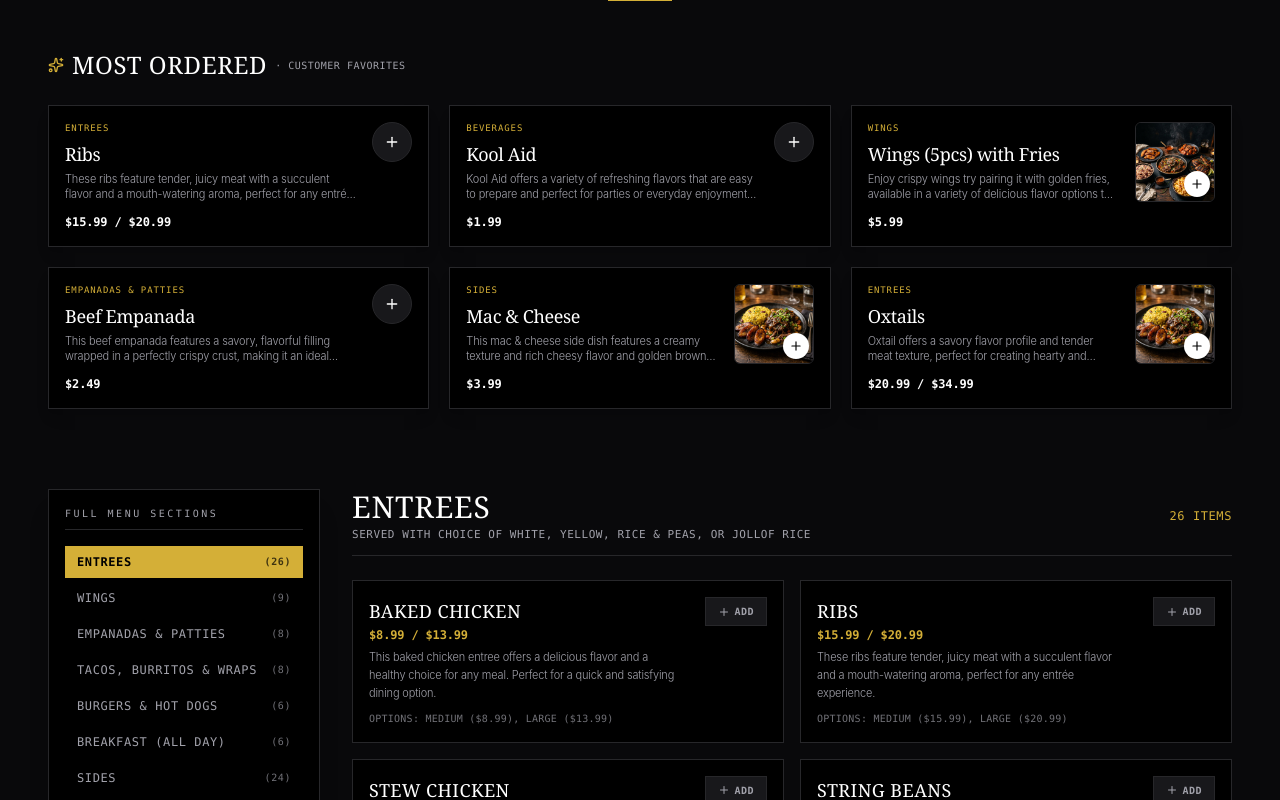
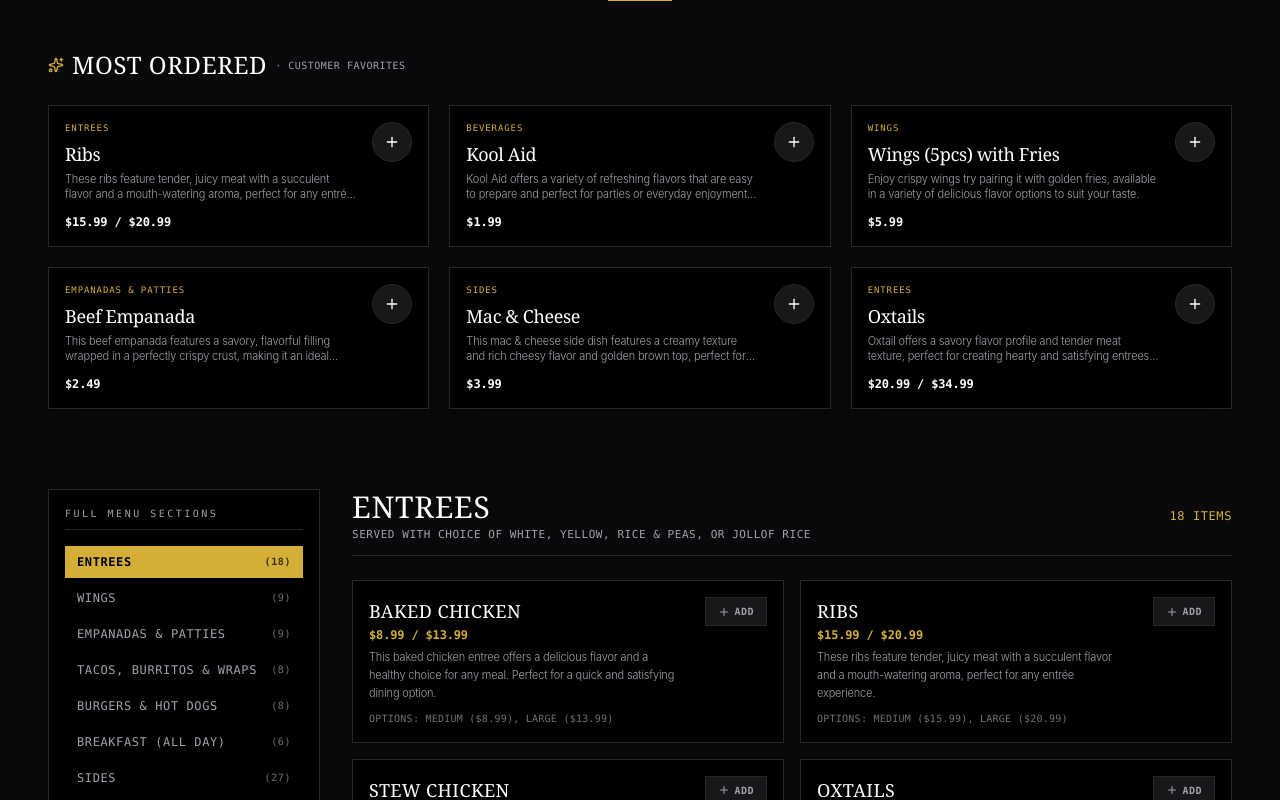
Before and after one commit to eatatlavi-ctrl/eatatlavi.com, a React (Vite) app: page / in a window 1280 px wide. Shown: the part 2680-3480 px from the top of the page. Built offline with nearby package versions, Linux system fonts and the light colour scheme.

Commit message:
Fix entree categorization - move String Beans, Salads, Fries, and Sides from Entrees to Sides category

```diff
--- a/src/data/menuData.ts
+++ b/src/data/menuData.ts
@@ -59,7 +59,6 @@ export const EDITORIAL_MENU: EditorialMenuItem[] = [
     "price": 5.99,
     "description": "Enjoy crispy wings try pairing it with golden fries, available in a variety of delicious flavor options to suit your taste.",
     "options": "",
-    "image": "/images/hero_feast.png",
     "isPopular": true
   },
   {
@@ -85,7 +84,7 @@ export const EDITORIAL_MENU: EditorialMenuItem[] = [
   {
     "id": "sq-BDUK4AJFOSGSMEAC5HBBTDUA",
     "name": "Bacon Cheese Burger w/ fries",
-    "category": "Breakfast (All Day)",
+    "category": "Burgers & Hot Dogs",
     "priceDisplay": "$6.99",
     "price": 6.99,
     "description": "The Bacon Cheese Burger features a juicy beef patty, melty cheese, and crispy bacon, all stacked on a toasted bun for a flavorful and hearty meal.",
@@ -110,13 +109,12 @@ export const EDITORIAL_MENU: EditorialMenuItem[] = [
     "price": 3.99,
     "description": "This mac & cheese side dish features a creamy texture and rich cheesy flavor and golden brown top, perfect for a quick and easy addition to any meal.",
     "options": "",
-    "image": "/images/oxtail.png",
     "isPopular": true
   },
   {
     "id": "sq-RCLO6X754SPPC73EP365GQMH",
     "name": "String Beans",
-    "category": "Entrees",
+    "category": "Sides",
     "priceDisplay": "$3.99",
     "price": 3.99,
     "description": "Green beans offer a nutritious option with a savory, fresh taste, perfect as a side dish or a healthy addition to any meal.",
@@ -161,7 +159,6 @@ export const EDITORIAL_MENU: EditorialMenuItem[] = [
     "price": 20.99,
     "description": "Oxtail offers a savory flavor profile and tender meat texture, perfect for creating hearty and satisfying entrees. Ideal for slow-cooked dishes and rich stews. Your choice of two sides.",
     "options": "Options: Small ($20.99), Medium ($27.99), Large ($34.99)",
-    "image": "/images/oxtail.png",
     "isPopular": true
   },
   {
@@ -222,7 +219,6 @@ export const EDITORIAL_MENU: EditorialMenuItem[] = [
     "price": 8.99,
     "description": "Experience the bold flavors of authentic Caribbean cuisine with our jerk chicken, featuring tender meat seasoned with a perfectly balanced blend of spices. A satisfying choice for a flavorful entrée.",
     "options": "Options: Medium ($8.99), Large ($13.99)",
-    "image": "/images/hero_feast.png",
     "isPopular": true
   },
   {
@@ -238,7 +234,7 @@ export const EDITORIAL_MENU: EditorialMenuItem[] = [
   {
     "id": "sq-IXYK4VIVSSWQIM2VIIXPODQA",
     "name": "Gatorade",
-    "category": "Entrees",
+    "category": "Beverages",
     "priceDisplay": "$1.99",
     "price": 1.99,
     "description": "",
@@ -253,7 +249,6 @@ export const EDITORIAL_MENU: EditorialMenuItem[] = [
     "price": 8.99,
     "description": "Savor 8 crispy wings can be complemented by a generous side of golden fries, making it an ideal choice for sharing or enjoying solo.",
     "options": "",
-    "image": "/images/hero_feast.png",
     "isPopular": true
   },
   {
@@ -264,7 +259,6 @@ export const EDITORIAL_MENU: EditorialMenuItem[] = [
     "price": 8.99,
     "description": "Enjoy a fresh and crispy Whiting Entree featuring 4 pieces of tender fish, perfect for pairing with your favorite sides. A versatile option for any meal occasion.",
     "options": "Options: Regular ($8.99), Large ($13.99)",
-    "image": "/images/storefront.jpg",
     "isPopular": true
   },
   {
@@ -325,7 +319,6 @@ export const EDITORIAL_MENU: EditorialMenuItem[] = [
     "price": 2.99,
     "description": "Savor a unique fusion of flavors with our Jerk Chicken Taco, combining tender, spiced chicken with a bold, spicy kick. A mouth-watering choice for fans of Caribbean-inspired cuisine.",
     "options": "",
-    "image": "/images/hero_feast.png",
     "isPopular": true
   },
   {
@@ -381,7 +374,7 @@ export const EDITORIAL_MENU: EditorialMenuItem[] = [
   {
     "id": "sq-NSLVSB3DSF6YC6RH7TB7DQPF",
     "name": "Sausage",
-    "category": "Entrees",
+    "category": "Breakfast (All Day)",
     "priceDisplay": "$2.99",
     "price": 2.99,
     "description": "These breakfast sausages are crafted from premium pork, offering a savory flavor and juicy texture perfect for starting your day.",
@@ -401,7 +394,7 @@ export const EDITORIAL_MENU: EditorialMenuItem[] = [
   {
     "id": "sq-NWEZLQYEKHLUQTEHQU5OSIDK",
     "name": "Hashbrown",
-    "category": "Entrees",
+    "category": "Breakfast (All Day)",
     "priceDisplay": "$0.99",
     "price": 0.99,
     "description": "Golden-brown home fries with a crispy texture and savory seasoning, perfect as a side dish or breakfast favorite.",
@@ -426,13 +419,12 @@ export const EDITORIAL_MENU: EditorialMenuItem[] = [
     "price": 1.99,
     "description": "Savor the perfect blend of bold, spicy jerk chicken wrapped in a golden, flaky crust. This handheld treat is ideal for a flavorful snack or meal on the go.",
     "options": "",
-    "image": "/images/hero_feast.png",
     "isPopular": true
   },
   {
     "id": "sq-7DQZIYDYUTZMPKDCODZONPS5",
     "name": "Sausage, Egg & Cheese Empanada",
-    "category": "Breakfast (All Day)",
+    "category": "Empanadas & Patties",
     "priceDisplay": "$2.99",
     "price": 2.99,
     "description": "The sausage, egg, and cheese empanada offers a savory filling encased in a flaky, golden crust, making it a convenient and satisfying portable snack.",
@@ -447,7 +439,6 @@ export const EDITORIAL_MENU: EditorialMenuItem[] = [
     "price": 1.99,
     "description": "This mac & cheese empanada combines a creamy, cheesy filling with a golden, crispy crust, offering a convenient and satisfying snack for on-the-go enjoyment.",
     "options": "",
-    "image": "/images/oxtail.png",
     "isPopular": true
   },
   {
@@ -468,7 +459,6 @@ export const EDITORIAL_MENU: EditorialMenuItem[] = [
     "price": 8.99,
     "description": "Savor the unique fusion of bold Caribbean flavors and crispy texture with our Jerk Chicken Fries, featuring seasoned fries topped with tender, spiced jerk chicken.",
     "options": "",
-    "image": "/images/hero_feast.png",
     "isPopular": true
   },
   {
@@ -479,7 +469,6 @@ export const EDITORIAL_MENU: EditorialMenuItem[] = [
     "price": 8.99,
     "description": "Savor the authentic Jamaican taste with our Jerk Chicken Wrap, featuring tender chicken infused with spicy seasonings and wrapped for a flavorful, convenient meal.",
     "options": "",
-    "image": "/images/hero_feast.png",
     "isPopular": true
   },
   {
@@ -490,7 +479,6 @@ export const EDITORIAL_MENU: EditorialMenuItem[] = [
     "price": 4.99,
     "description": "Savor the Whiting Fried Fish Sandwich featuring a flaky fish fillet with a crispy coating, topped with delicious tartar sauce, all nestled in soft bread. A simple and satisfying meal option.",
     "options": "Options: Regular ($4.99), With cheese ($5.99)",
-    "image": "/images/storefront.jpg",
     "isPopular": true
   },
   {
@@ -501,7 +489,6 @@ export const EDITORIAL_MENU: EditorialMenuItem[] = [
     "price": 8.99,
     "description": "Curry chicken offers a savory flavor profile with a blend of aromatic spices. This versatile dish pairs well with rice, bread, or vegetables.\nIncludes rice.",
     "options": "Options: Regular ($8.99), Large ($13.99)",
-    "image": "/images/curry_chicken.png",
     "isPopular": false
   },
   {
@@ -512,7 +499,6 @@ export const EDITORIAL_MENU: EditorialMenuItem[] = [
     "price": 1.99,
     "description": "This curry chicken empanada combines a savory, spiced filling with a flaky, golden crust, offering a convenient and flavorful option for on-the-go meals or snacks.",
     "options": "",
-    "image": "/images/curry_chicken.png",
     "isPopular": true
   },
   {
@@ -523,7 +509,6 @@ export const EDITORIAL_MENU: EditorialMenuItem[] = [
     "price": 2.99,
     "description": "The Curry Chicken Taco combines bold spices with tender chicken for a unique flavor fusion. Perfect for a quick and easy meal option with a twist.",
     "options": "",
-    "image": "/images/curry_chicken.png",
     "isPopular": false
   },
   {
@@ -544,13 +529,12 @@ export const EDITORIAL_MENU: EditorialMenuItem[] = [
     "price": 8.99,
     "description": "Indulge in crispy chicken wings coated in a flavorful marinade and smothered in rich sauce, delivering a finger-licking good experience with every bite.",
     "options": "",
-    "image": "/images/hero_feast.png",
     "isPopular": true
   },
   {
     "id": "sq-E6IC5TU4D53QCXP63TYUJJP7",
     "name": "Salmon Bites",
-    "category": "Entrees",
+    "category": "Sides",
     "priceDisplay": "$13.99",
     "price": 13.99,
     "description": "Crispy and flavorful, Salmon Bites make a versatile choice as an appetizer or entrée, perfect for on-the-go snacking or sharing.",
@@ -595,7 +579,6 @@ export const EDITORIAL_MENU: EditorialMenuItem[] = [
     "price": 4.99,
     "description": "",
     "options": "",
-    "image": "/images/curry_chicken.png",
     "isPopular": false
   },
   {
@@ -646,7 +629,6 @@ export const EDITORIAL_MENU: EditorialMenuItem[] = [
     "price": 15.99,
     "description": "",
     "options": "Options: Regular ($15.99), Large ($24.99)",
-    "image": "/images/hero_feast.png",
     "isPopular": true
   },
   {
@@ -667,7 +649,6 @@ export const EDITORIAL_MENU: EditorialMenuItem[] = [
     "price": 9.99,
     "description": "Enjoy a flavorful fusion with the Jerk Chicken Burrito, packed with spiced chicken, hearty ingredients, and a touch of heat. A satisfying choice for a bold and filling meal.",
     "options": "",
-    "image": "/images/hero_feast.png",
     "isPopular": true
   },
   {
@@ -733,7 +714,7 @@ export const EDITORIAL_MENU: EditorialMenuItem[] = [
   {
     "id": "sq-AW3NB3OW3Z6E3C7Y7VWBO2RD",
     "name": "Snapple",
-    "category": "Entrees",
+    "category": "Beverages",
     "priceDisplay": "$1.99",
     "price": 1.99,
     "description": "",
@@ -748,7 +729,6 @@ export const EDITORIAL_MENU: EditorialMenuItem[] = [
     "price": 25.99,
     "description": "Oxtail Mac & Cheese combines tender, savory oxtail with a creamy cheese blend, creating a rich and satisfying comfort dish.",
     "options": "",
-    "image": "/images/oxtail.png",
     "isPopular": true
   },
   {
@@ -759,7 +739,6 @@ export const EDITORIAL_MENU: EditorialMenuItem[] = [
     "price": 8.99,
     "description": "The oxtail empanada combines a savory, tender oxtail filling with a perfectly crispy crust, offering an authentic and satisfying flavor in every bite.",
     "options": "",
-    "image": "/images/oxtail.png",
     "isPopular": true
   },
   {
@@ -770,7 +749,6 @@ export const EDITORIAL_MENU: EditorialMenuItem[] = [
     "price": 8.99,
     "description": "Enjoy 8 crispy fried wings coated in sweet and tangy honey BBQ sauce, served with a side of golden fries for a satisfying meal.",
     "options": "",
-    "image": "/images/hero_feast.png",
     "isPopular": true
   },
   {
@@ -791,13 +769,12 @@ export const EDITORIAL_MENU: EditorialMenuItem[] = [
     "price": 8.99,
     "description": "",
     "options": "",
-    "image": "/images/hero_feast.png",
     "isPopular": true
   },
   {
     "id": "sq-QOMJGN35QNEWF56DDPZTQLOU",
     "name": "Hotdog",
-    "category": "Entrees",
+    "category": "Burgers & Hot Dogs",
     "priceDisplay": "$1.99  /  $3.99",
     "price": 1.99,
     "description": "",
@@ -812,7 +789,6 @@ export const EDITORIAL_MENU: EditorialMenuItem[] = [
     "price": 8.99,
     "description": "",
     "options": "Options: Dry Rub ($8.99), Wet Sauce ($8.99)",
-    "image": "/images/hero_feast.png",
     "isPopular": true
   },
   {
@@ -823,7 +799,6 @@ export const EDITORIAL_MENU: EditorialMenuItem[] = [
     "price": 8.99,
     "description": "",
     "options": "",
-    "image": "/images/hero_feast.png",
     "isPopular": true
   },
   {
@@ -834,7 +809,6 @@ export const EDITORIAL_MENU: EditorialMenuItem[] = [
     "price": 64.99,
     "description": "",
     "options": "",
-    "image": "/images/hero_feast.png",
     "isPopular": true
   },
   {
@@ -845,7 +819,6 @@ export const EDITORIAL_MENU: EditorialMenuItem[] = [
     "price": 69.99,
     "description": "",
     "options": "",
-    "image": "/images/hero_feast.png",
     "isPopular": true
   },
   {
@@ -856,7 +829,6 @@ export const EDITORIAL_MENU: EditorialMenuItem[] = [
     "price": 64.99,
     "description": "",
     "options": "",
-    "image": "/images/curry_chicken.png",
     "isPopular": false
   },
   {
@@ -877,13 +849,12 @@ export const EDITORIAL_MENU: EditorialMenuItem[] = [
     "price": 64.99,
     "description": "",
     "options": "",
-    "image": "/images/hero_feast.png",
     "isPopular": true
   },
   {
     "id": "sq-F2XRPZIMOFQUHBFUFVBDTUXR",
     "name": "Half Pan String Beans",
-    "category": "Entrees",
+    "category": "Sides",
     "priceDisplay": "$39.99",
     "price": 39.99,
     "description": "",
@@ -908,7 +879,6 @@ export const EDITORIAL_MENU: EditorialMenuItem[] = [
     "price": 149.99,
     "description": "",
     "options": "",
-    "image": "/images/oxtail.png",
     "isPopular": true
   },
   {
@@ -929,7 +899,6 @@ export const EDITORIAL_MENU: EditorialMenuItem[] = [
     "price": 64.99,
     "description": "",
     "options": "",
-    "image": "/images/oxtail.png",
     "isPopular": true
   },
   {
@@ -940,7 +909,6 @@ export const EDITORIAL_MENU: EditorialMenuItem[] = [
     "price": 99.99,
     "description": "",
     "options": "",
-    "image": "/images/oxtail.png",
     "isPopular": true
   },
   {
@@ -951,7 +919,6 @@ export const EDITORIAL_MENU: EditorialMenuItem[] = [
     "price": 199.99,
     "description": "",
     "options": "",
-    "image": "/images/oxtail.png",
     "isPopular": true
   },
   {
@@ -972,7 +939,6 @@ export const EDITORIAL_MENU: EditorialMenuItem[] = [
     "price": 129.99,
     "description": "",
     "options": "",
-    "image": "/images/hero_feast.png",
     "isPopular": true
   },
   {
```
